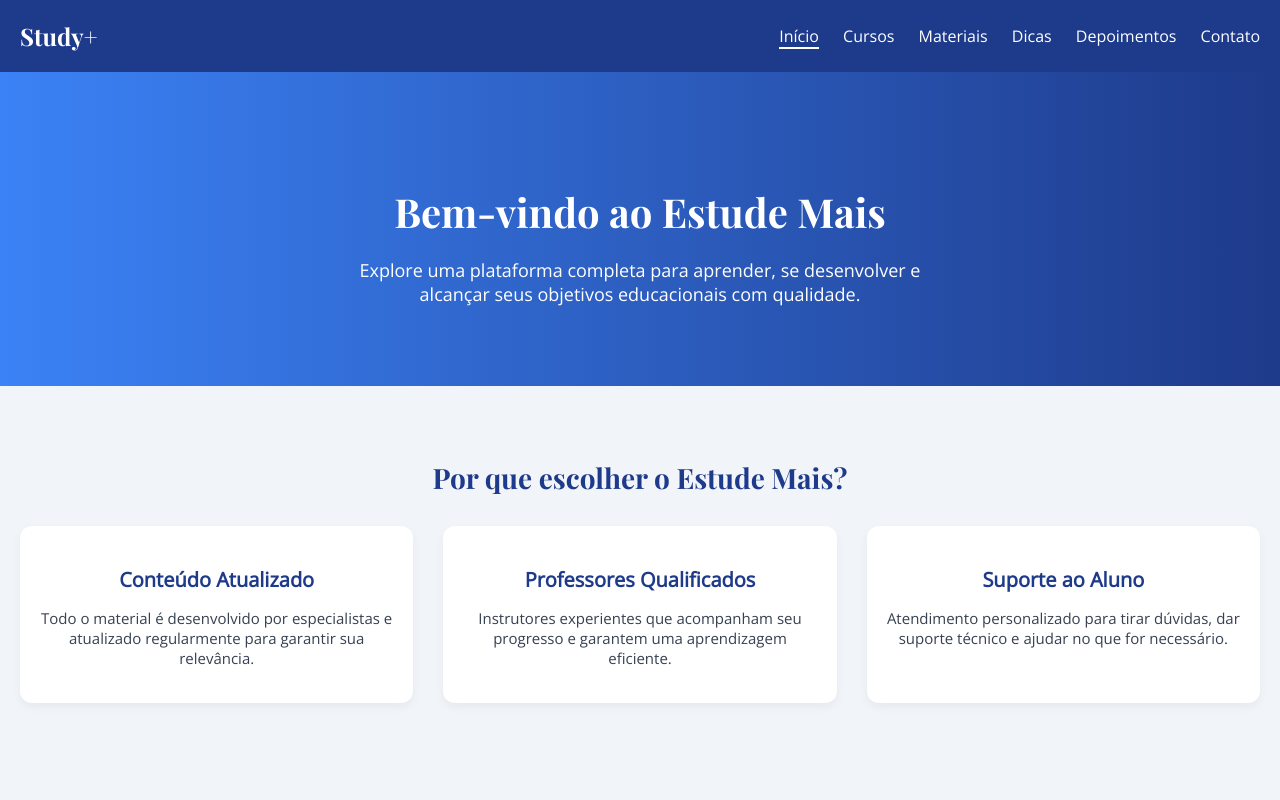
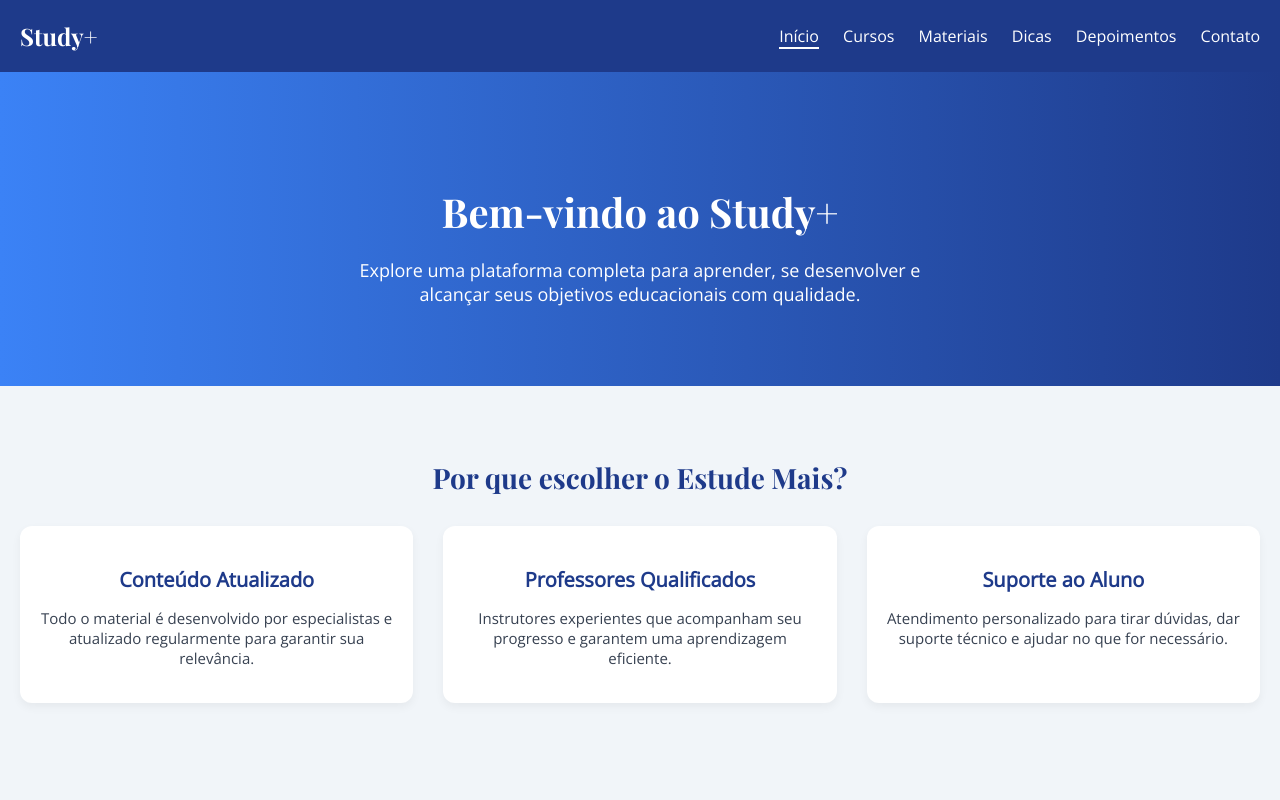
Before and after one commit to NexusStealth/es, a plain HTML site: page index.html in a window 1280 px wide. Shown: the top 800 px of the page. Drawn offline with nearby package versions, Linux system fonts and the light colour scheme.

Commit message:
Update index.html

```diff
--- a/index.html
+++ b/index.html
@@ -130,7 +130,7 @@ footer {
       <a href="contato.html">Contato</a>
     </nav>
   </header>  <section class="hero">
-    <h1>Bem-vindo ao Estude Mais</h1>
+    <h1>Bem-vindo ao Study+</h1>
     <p>Explore uma plataforma completa para aprender, se desenvolver e alcançar seus objetivos educacionais com qualidade.</p>
   </section>  <section class="section">
     <h2>Por que escolher o Estude Mais?</h2>
```
